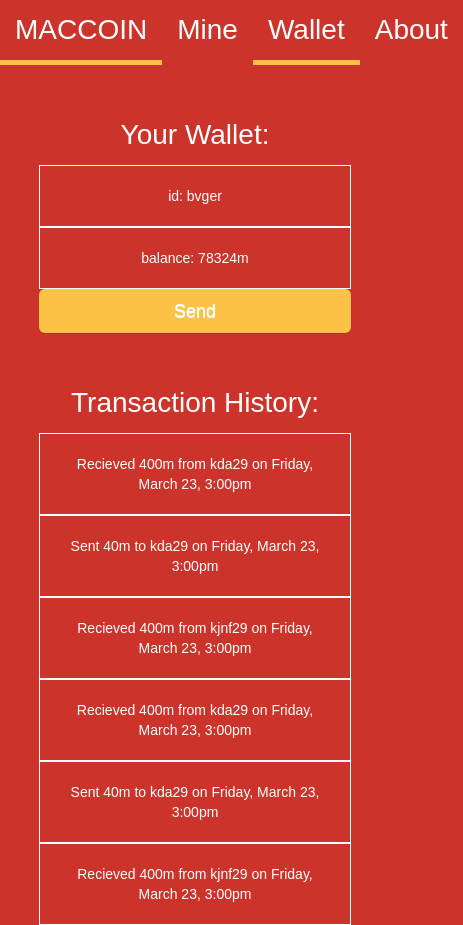
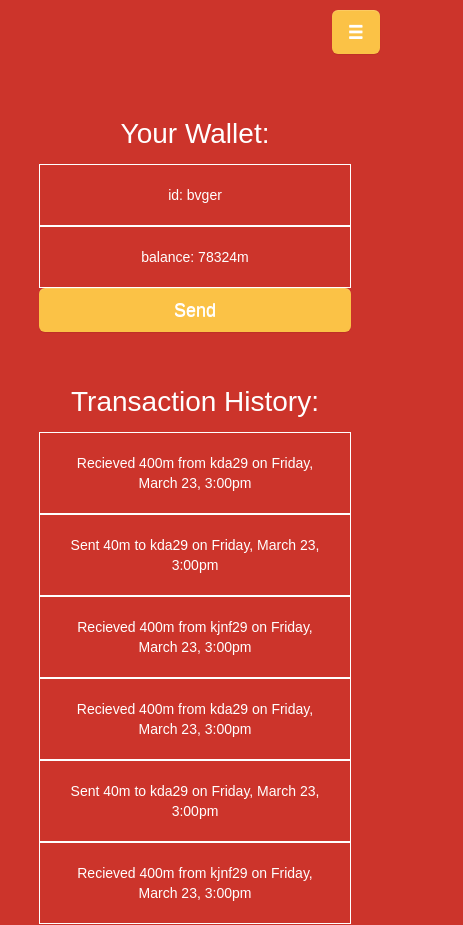
Before and after one commit to yashsway/MacCoin, a React (Create React App) app in the folder frontend/: page /wallet in a window 390 px wide. Shown: the whole page, 463 px wide, since content can reach past the window. Built offline with nearby package versions, Linux system fonts and the light colour scheme.

Commit message:
Made nav responsive

```diff
--- a/frontend/src/components/Nav.js
+++ b/frontend/src/components/Nav.js
@@ -1,10 +1,32 @@
-import React from 'react';
+import React, { Component } from 'react';
 import { Link } from "react-router-dom";
+import { Button } from 'react-bootstrap';
 
-// import '../styles/Nav.css';
 
-const Nav = ({current}) => (
-  <ul className='nav'>
+class Nav extends Component {
+
+  constructor(props) {
+    super(props);
+
+    this.state = {
+      open: false
+    };
+  }
+
+  toggle() {
+    this.setState({open: !this.state.open})
+  }
+
+  render() {
+    const { current } = this.props;
+    const { open } = this.state;
+
+    return (
+      <div >
+        <Button className='btn-mac hamburger' bsSize='large' onClick={() => this.toggle()}>
+          &#9776;
+        </Button>
+        <ul className={`nav ${open ? '' : 'closed'}`}>
           <li>
             <Link className={current == 'main' ? 'current' : ''} to="/">MACCOIN</Link>
           </li>
@@ -18,6 +40,9 @@ const Nav = ({current}) => (
             <Link className={current == 'about' ? 'current' : ''} to="/about">About</Link>
           </li>
         </ul>
+      </div>
     );
+  }
+}
 
 export default Nav;
--- a/frontend/src/styles/index.scss
+++ b/frontend/src/styles/index.scss
@@ -22,6 +22,7 @@ body {
   li {
     flex-grow: 1;
   }
+
   a {
     font-size: $medium-text;
     color: $text-colour;
@@ -32,6 +33,25 @@ body {
     }
   }
 
+  @media (max-width: 768px) {
+    flex-direction: column;
+  }
+
+}
+
+.btn.hamburger {
+  float: right;
+  margin: $primary-spacing;
+
+  @media (min-width: 769px) {
+    display: none;
+  }
+}
+
+@media (max-width: 768px) {
+  .closed {
+    display: none;
+  }
 }
 
 .center {
```
Lines whose indentation alone changed are shown as unchanged.
